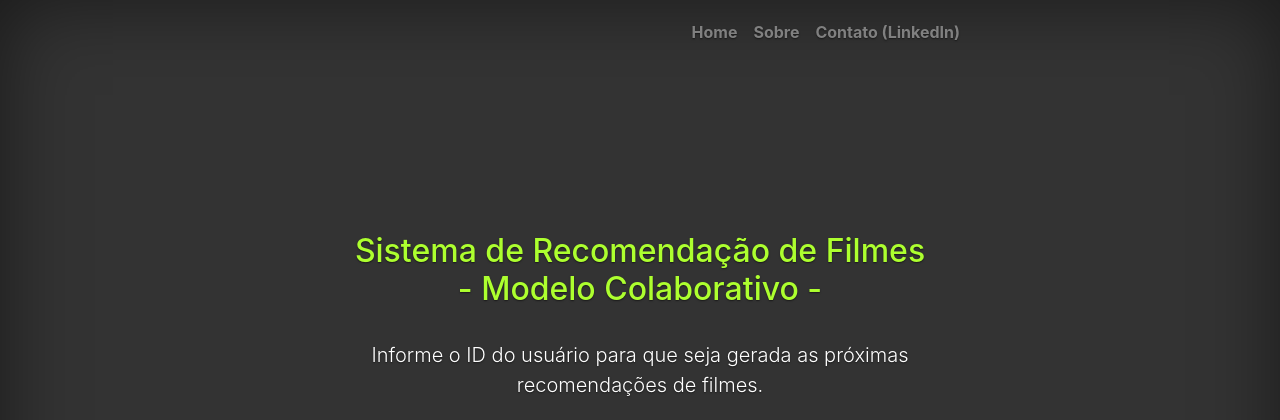
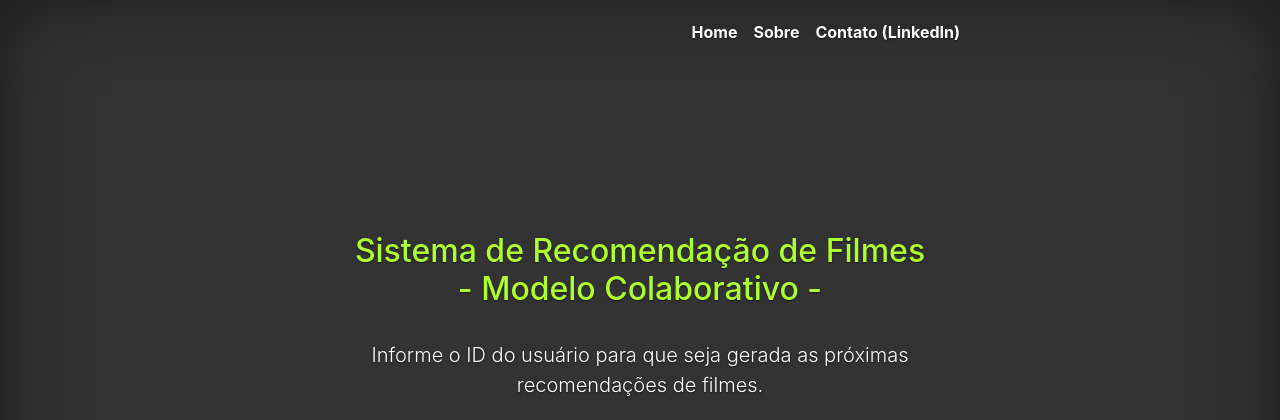
Before and after one commit to rogermyr/Recomendacao-Deploy, a Flask app: page / in a window 1280 px wide. Shown: the top 420 px of the page. Run offline with Flask 2, Linux system fonts and the light colour scheme; some libraries are stand-ins or nearby versions.

Commit message:
criando a aplicação

```diff
--- a/templates/base.html
+++ b/templates/base.html
@@ -42,9 +42,9 @@
   <header class="masthead mb-auto">
     <div class="inner">
       <nav class="nav nav-masthead justify-content-center">
-        <a style="color:gray"; class="nav-link" href="/">Home</a>
-        <a style="color:gray"; class="nav-link" href="sobre">Sobre</a>
-        <a style="color:gray"; class="nav-link" target="_blank" rel="noopener noreferrer" href="https://www.linkedin.com/in/rogeriohsilva/">Contato (LinkedIn)</a>
+        <a style="color:white"; class="nav-link" href="/">Home</a>
+        <a style="color:white"; class="nav-link" href="sobre">Sobre</a>
+        <a style="color:white"; class="nav-link" target="_blank" rel="noopener noreferrer" href="https://www.linkedin.com/in/rogeriohsilva/">Contato (LinkedIn)</a>
       </nav>
     </div>
   </header>
```
